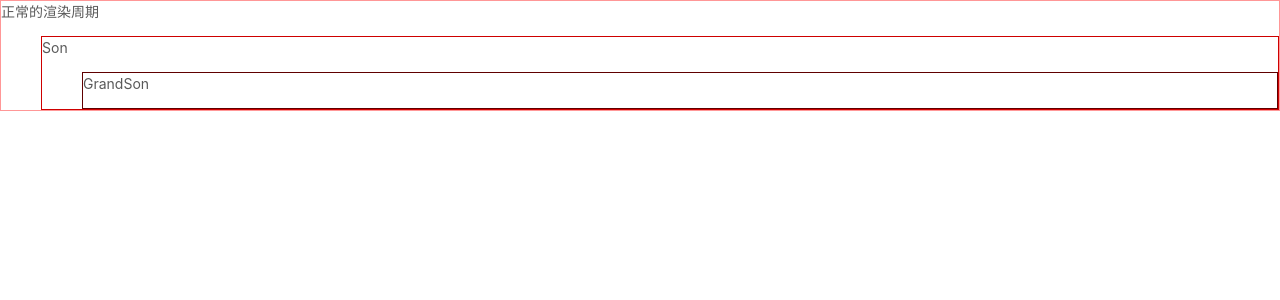
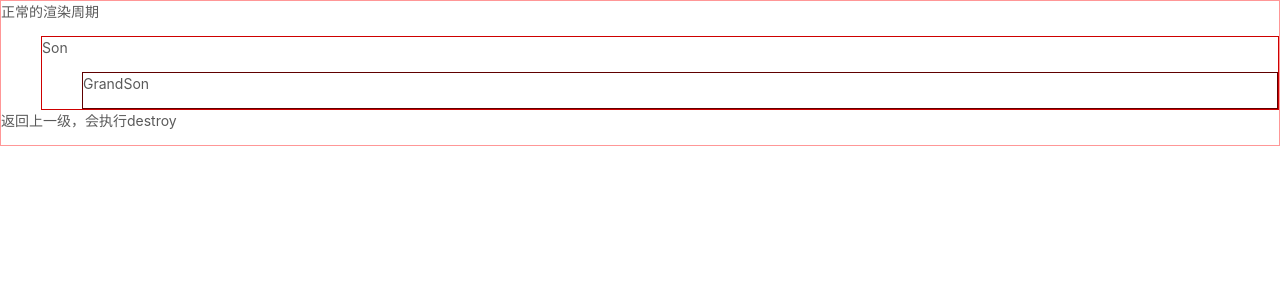
Before and after one commit to caozhengqian/vue2-struggle, a Vue app: page /life/simpleLife in a window 1280 px wide. Shown: the top 300 px of the page. Built offline with nearby package versions, Linux system fonts and the light colour scheme.

Commit message:
add 基本路由返回会走destroy

```diff
--- a/src/views/life/simpleLife/SimpleLife.vue
+++ b/src/views/life/simpleLife/SimpleLife.vue
@@ -2,6 +2,7 @@
   <div class="SimpleLife">
     <p>正常的渲染周期</p>
     <Son />
+    <p>返回上一级，会执行destroy</p>
   </div>
 </template>
 
```
